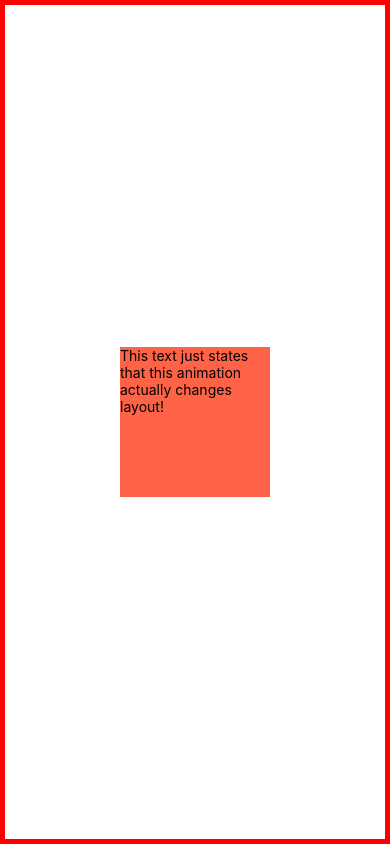
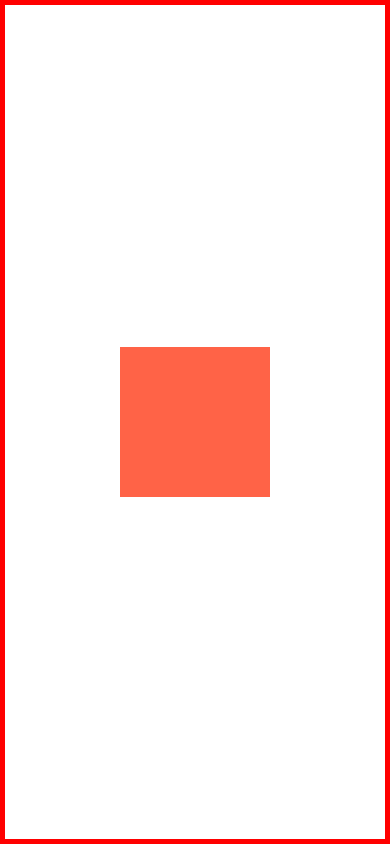
Before and after one commit to the-dimensionless/rn-animations, a React Native app: screen / in a window 390 px wide. Built offline with nearby package versions, Linux system fonts and the light colour scheme.

Commit message:
rotation

```diff
--- a/App.js
+++ b/App.js
@@ -14,6 +14,8 @@ import Opacity from './src/animating-properties/index';
 import TranslatePosition from './src/animating-properties/translatePosition';
 import ScalePosition from './src/animating-properties/scalePosition';
 import WidthHeightLayoutChanges from './src/animating-properties/widthHeightChanges';
+import Color from './src/animating-properties/color';
+import Rotation from './src/animating-properties/rotation';
 
 const App: () => Node = () => {
   return (
@@ -21,7 +23,9 @@ const App: () => Node = () => {
       {/* <Opacity /> */}
       {/* <TranslatePosition /> */}
       {/* <ScalePosition /> */}
-      <WidthHeightLayoutChanges />
+      {/* <WidthHeightLayoutChanges /> */}
+      {/* <Color /> */}
+      <Rotation />
     </SafeAreaView>
   );
 };
--- /dev/null
+++ b/src/animating-properties/rotation.js
@@ -0,0 +1,66 @@
+import React, {useState} from 'react';
+import {
+  Animated,
+  StyleSheet,
+  Text,
+  TouchableWithoutFeedback,
+  View,
+} from 'react-native';
+
+const Rotation = () => {
+  const [animation, setAnimation] = useState(new Animated.Value(0));
+
+  const rotationInterpolate = animation.interpolate({
+    inputRange: [0, 360],
+    outputRange: ['0deg', '-360deg'],
+  });
+
+  // rotate, rotateX, rotateY (clockwise by default, use -ve for anti)
+  const animatedStyles = {
+    transform: [
+      {
+        rotate: rotationInterpolate,
+      },
+    ],
+  };
+
+  const onStartAnimation = () => {
+    console.log('Start Animation');
+    Animated.timing(animation, {
+      toValue: 360,
+      duration: 1500,
+      useNativeDriver: true,
+    }).start(() => {
+      Animated.timing(animation, {
+        toValue: 0,
+        duration: 1500,
+        useNativeDriver: true,
+      }).start();
+    });
+  };
+
+  return (
+    <View style={styles.container}>
+      <TouchableWithoutFeedback onPress={() => onStartAnimation()}>
+        <Animated.View style={[styles.box, animatedStyles]} />
+      </TouchableWithoutFeedback>
+    </View>
+  );
+};
+
+export default Rotation;
+
+const styles = StyleSheet.create({
+  container: {
+    flex: 1,
+    alignItems: 'center',
+    justifyContent: 'center',
+    borderColor: 'red',
+    borderWidth: 5,
+  },
+  box: {
+    width: 150,
+    height: 150,
+    backgroundColor: 'tomato',
+  },
+});
```
